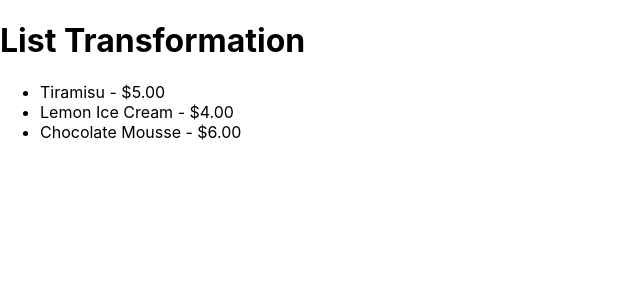
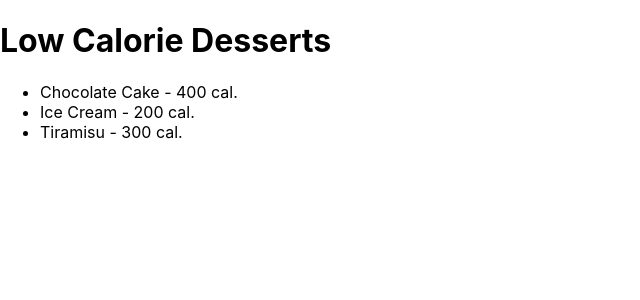
Before and after one commit to podestal/first-app, a React (Create React App) app: page /about in a window 1280 px wide. Shown: the top 300 px of the page, without its empty margins (0-640 px from the left). Built offline with nearby package versions, Linux system fonts and the light colour scheme.

Commit message:
filter and map desserts

```diff
--- a/src/App.js
+++ b/src/App.js
@@ -9,6 +9,7 @@ import Counter from './components/Counter';
 import Home from './pages/Home'
 import About from './pages/About'
 import ListTransformation from './components/ListTransformation';
+import LowCalorieDesserts from './components/LowCalorieDesserts';
 import { Routes, Route, Link} from 'react-router-dom'
 
 const Btn = () => {
@@ -52,7 +53,8 @@ function App(props) {
     //     <Route path="/about" element={<About />}/>
     //   </Routes>
     // </div>
-    <ListTransformation />
+    // <ListTransformation />
+    <LowCalorieDesserts />
   )
 }
 
--- /dev/null
+++ b/src/components/LowCalorieDesserts.js
@@ -0,0 +1,39 @@
+const desserts = [
+    {
+      name: "Chocolate Cake",
+      calories: 400,
+      createdAt: "2022-09-01",
+    },
+    {
+      name: "Ice Cream",
+      calories: 200,
+      createdAt: "2022-01-02",
+    },
+    {
+      name: "Tiramisu",
+      calories: 300,
+      createdAt: "2021-10-03",
+    },
+    {
+      name: "Cheesecake",
+      calories: 600,
+      createdAt: "2022-01-04",
+    },
+  ];
+
+const LowCalorieDesserts = () => {
+
+    const lowCalorieDesserts = desserts.filter(dessert => dessert.calories < 500)
+    const dessertsList = lowCalorieDesserts.map(dessert => <li>{`${dessert.name} - ${dessert.calories} cal.`}</li>)
+
+    return (
+        <div>
+            <h1>Low Calorie Desserts</h1>
+            <ul>
+                {dessertsList}
+            </ul>
+        </div>
+    )
+}
+
+export default LowCalorieDesserts
```
